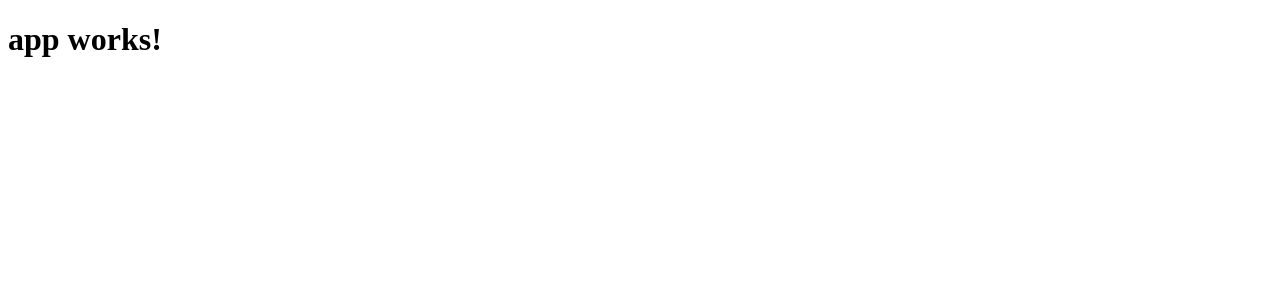
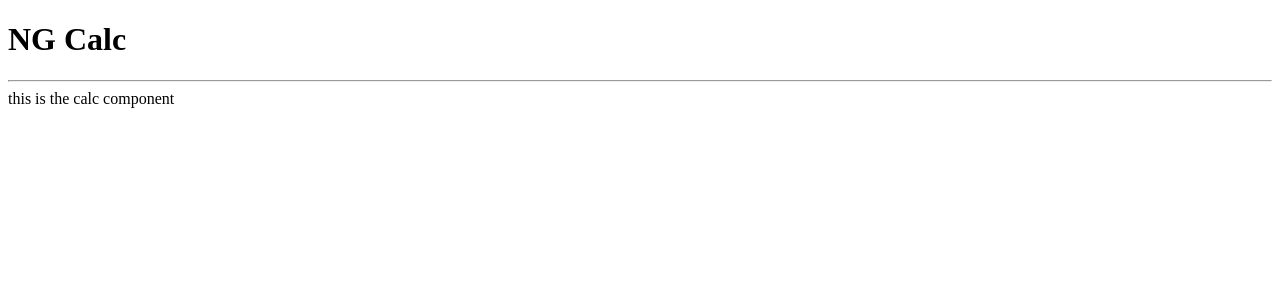
Before and after one commit to ngenter/NgCalc, an Angular app: page / in a window 1280 px wide. Shown: the top 300 px of the page. Built offline with nearby package versions, Linux system fonts and the light colour scheme.

Commit message:
empty project

```diff
--- a/src/app/app.component.html
+++ b/src/app/app.component.html
@@ -1,3 +1,7 @@
 <h1>
   {{title}}
 </h1>
+
+<hr>
+
+<calc></calc>
--- a/src/app/app.component.ts
+++ b/src/app/app.component.ts
@@ -6,5 +6,5 @@ import { Component } from '@angular/core';
   styleUrls: ['./app.component.css']
 })
 export class AppComponent {
-  title = 'app works!';
+  title = 'NG Calc';
 }
--- a/src/app/app.module.ts
+++ b/src/app/app.module.ts
@@ -4,10 +4,12 @@ import { FormsModule } from '@angular/forms';
 import { HttpModule } from '@angular/http';
 
 import { AppComponent } from './app.component';
+import { CalcComponent } from './calc.component';
+
 
 @NgModule({
   declarations: [
-    AppComponent
+    AppComponent, CalcComponent,
   ],
   imports: [
     BrowserModule,
--- /dev/null
+++ b/src/app/calc.component.html
@@ -0,0 +1 @@
+this is the calc component
```
Also changed, not shown: src/app/calc.component.ts (added, +10 -0 lines).
